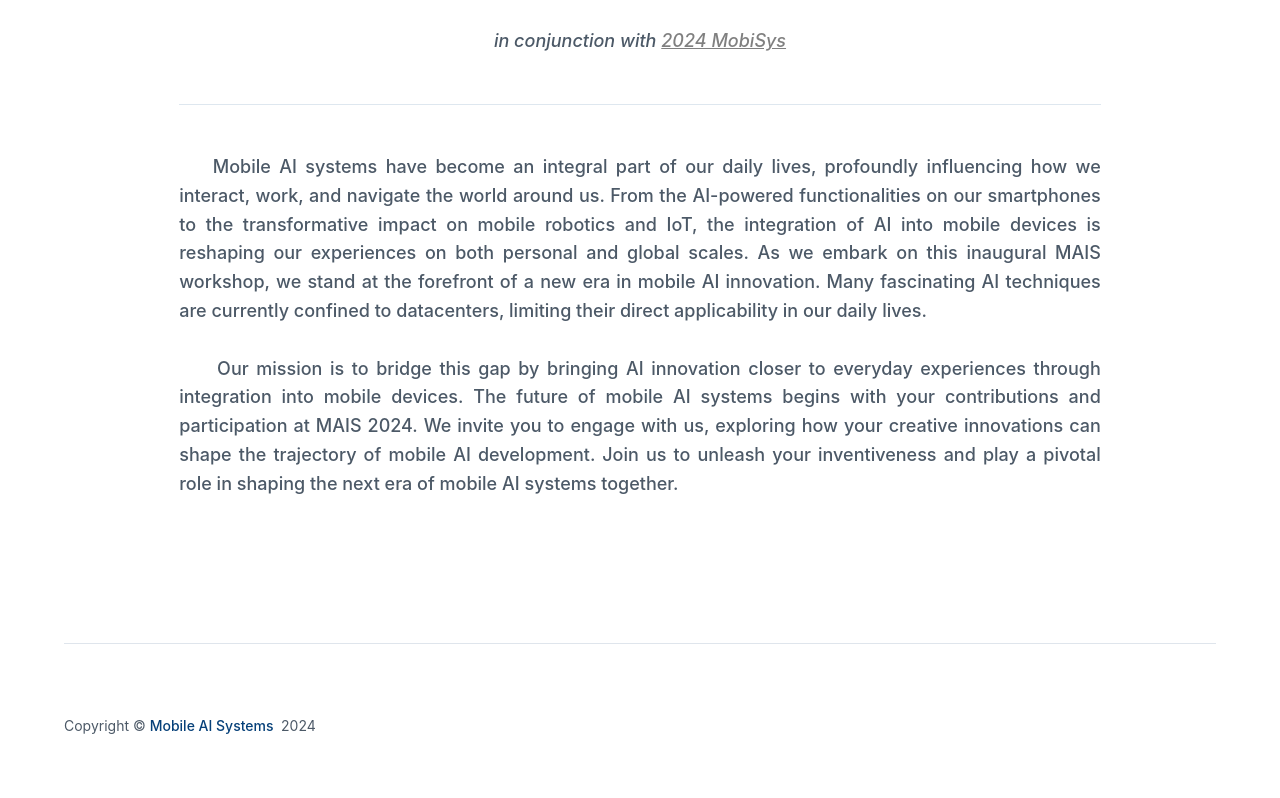
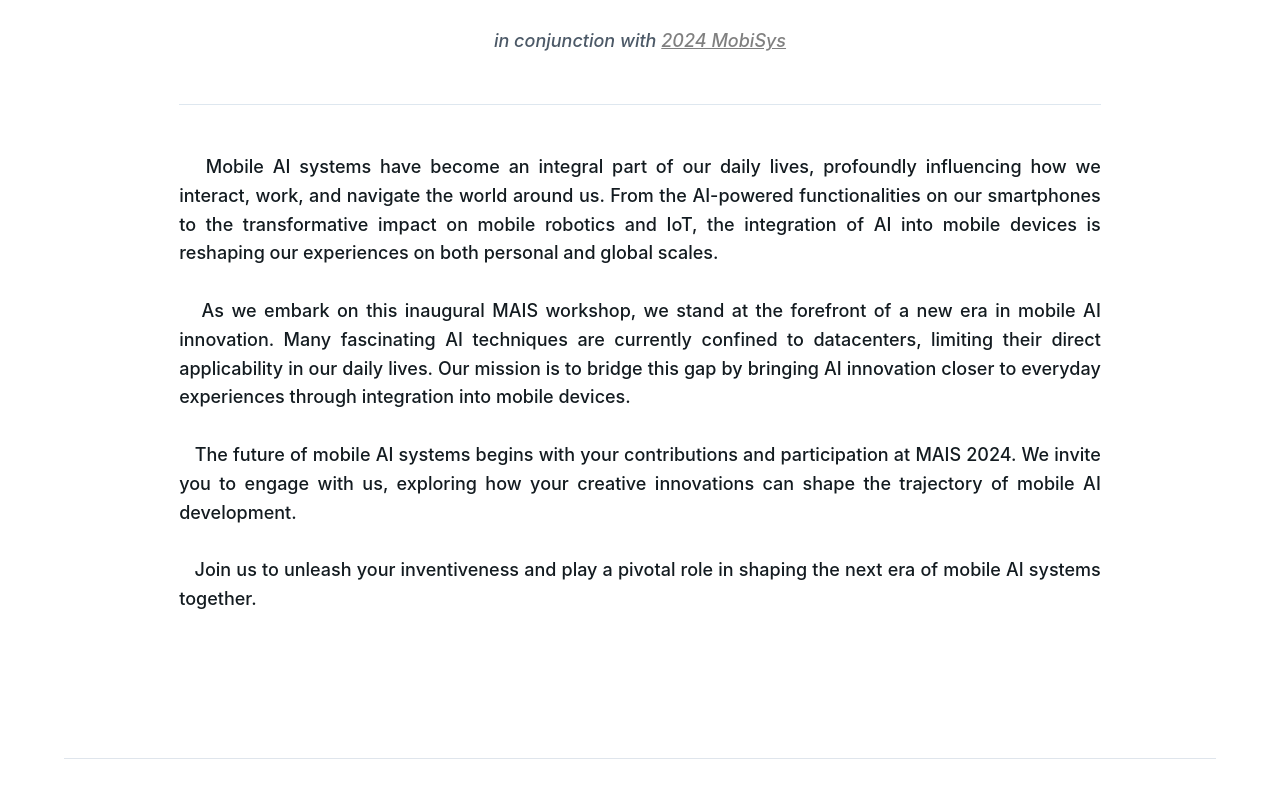
Before and after one commit to hypnotes/react-grid-test, a React (Vite) app: page / in a window 1280 px wide. Shown: the part 496-1294 px from the top of the page. Built offline with nearby package versions, Linux system fonts and the light colour scheme.

Commit message:
feat: remove committee pics

```diff
--- a/src/components/Committee.tsx
+++ b/src/components/Committee.tsx
@@ -41,7 +41,7 @@ export default function Committee() {
         <Stack spacing={1} sx={{ alignItems: 'center' }} gap={4}>
           <Grid container justifyContent={'center'} gap={2}>
             {organizingCommittee.map((committee, index) => (
-              <Grid item xs={11} md={6} key={index} sx={{ display: 'flex' }}>
+              <Grid item xs={11} md={11} key={index} sx={{ display: 'flex' }}>
                 <Card
                   sx={{
                     display: 'flex',
@@ -58,14 +58,15 @@ export default function Committee() {
                   }}
                 >
                   <Box display={'flex'} gap={2} alignItems={'center'}>
-                    <Avatar
+                    {/* <Avatar
                       sx={{ width: { xs: 32, md: 100 }, height: 'auto' }}
                       alt={committee.name}
                       src={committee.avatar}
                     />
-                    <Divider orientation="vertical" flexItem />
+                    <Divider orientation="vertical" flexItem /> */}
                     <Box>
                       <Typography
+                        variant="h6"
                         color="text.primary"
                         fontSize={{ xs: 15, md: 18 }}
                         mb={{ xs: 1, md: 2 }}
@@ -73,7 +74,7 @@ export default function Committee() {
                         {committee.role}
                       </Typography>
                       <Typography
-                        color="text.secondary"
+                        color="text.primary"
                         fontWeight={'bold'}
                         fontSize={{ xs: 15, md: 18 }}
                       >
--- a/src/components/Introduction.tsx
+++ b/src/components/Introduction.tsx
@@ -47,29 +47,33 @@ export default function Introduction() {
           <Divider sx={{ my: 6 }} />
           <Typography
             variant="h6"
-            color="text.secondary"
+            color="text.primary"
             textAlign={{ xs: 'left', sm: 'justify' }}
           >
-            &nbsp;&nbsp;&nbsp;&nbsp;Mobile AI systems have become an integral
-            part of our daily lives, profoundly influencing how we interact,
-            work, and navigate the world around us. From the AI-powered
-            functionalities on our smartphones to the transformative impact on
-            mobile robotics and IoT, the integration of AI into mobile devices
-            is reshaping our experiences on both personal and global scales. As
-            we embark on this inaugural MAIS workshop, we stand at the forefront
-            of a new era in mobile AI innovation. Many fascinating AI techniques
-            are currently confined to datacenters, limiting their direct
-            applicability in our daily lives.
+            &nbsp;&nbsp;&nbsp;Mobile AI systems have become an integral part of
+            our daily lives, profoundly influencing how we interact, work, and
+            navigate the world around us. From the AI-powered functionalities on
+            our smartphones to the transformative impact on mobile robotics and
+            IoT, the integration of AI into mobile devices is reshaping our
+            experiences on both personal and global scales.
             <br />
             <br />
-            &nbsp;&nbsp;&nbsp;&nbsp; Our mission is to bridge this gap by
-            bringing AI innovation closer to everyday experiences through
-            integration into mobile devices. The future of mobile AI systems
-            begins with your contributions and participation at MAIS 2024. We
-            invite you to engage with us, exploring how your creative
-            innovations can shape the trajectory of mobile AI development. Join
-            us to unleash your inventiveness and play a pivotal role in shaping
-            the next era of mobile AI systems together.
+            &nbsp;&nbsp;&nbsp;As we embark on this inaugural MAIS workshop, we
+            stand at the forefront of a new era in mobile AI innovation. Many
+            fascinating AI techniques are currently confined to datacenters,
+            limiting their direct applicability in our daily lives. Our mission
+            is to bridge this gap by bringing AI innovation closer to everyday
+            experiences through integration into mobile devices.
+            <br />
+            <br />
+            &nbsp;&nbsp;&nbsp;The future of mobile AI systems begins with your
+            contributions and participation at MAIS 2024. We invite you to
+            engage with us, exploring how your creative innovations can shape
+            the trajectory of mobile AI development.
+            <br />
+            <br />
+            &nbsp;&nbsp;&nbsp;Join us to unleash your inventiveness and play a
+            pivotal role in shaping the next era of mobile AI systems together.
           </Typography>
         </Box>
       </Box>
--- a/src/components/theme/getLPTheme.tsx
+++ b/src/components/theme/getLPTheme.tsx
@@ -143,7 +143,7 @@ const getDesignTokens = (mode: PaletteMode) => ({
     text: {
       primary: gray[800],
       secondary: gray[600],
-      ...(mode === 'dark' && { primary: '#fff', secondary: gray[400] })
+      ...(mode === 'dark' && { primary: '#e8e8e8', secondary: gray[400] })
     },
     action: {
       selected: `${alpha(brand[200], 0.2)}`,
```
